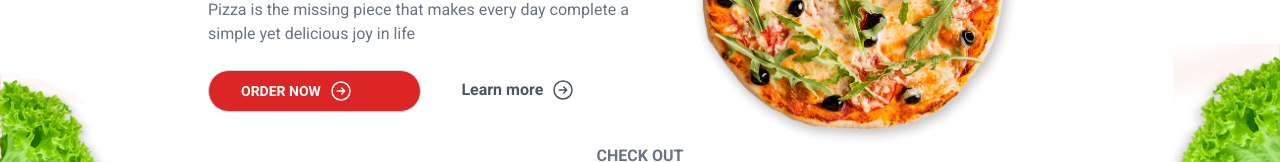
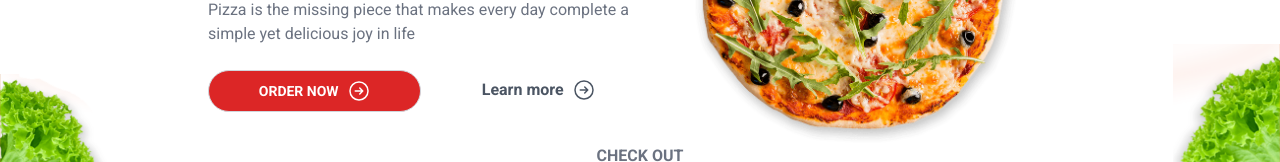
Before and after one commit to GogaImerlishvili/ecommerce-admin, a Next.js app: page / in a window 1280 px wide. Shown: the part 234-396 px from the top of the page. Built offline with nearby package versions, Linux system fonts and the light colour scheme; no server answers.

Commit message:
add selection for types

```diff
--- a/src/app/globals.css
+++ b/src/app/globals.css
@@ -2,6 +2,7 @@
 @tailwind components;
 @tailwind utilities;
 
+select,
 input[type="email"],
 input[type="password"],
 input[type="text"],
@@ -24,8 +25,8 @@ label {
 label + input {
   margin-top: -2px;
 }
-button {
-  @apply block w-full text-gray-700 font-semibold;
+button, .button{
+  @apply flex w-full justify-center gap-2 text-gray-700 font-semibold;
   @apply border border-gray-300 rounded-xl px-6 py-2;
 }
 button[type="submit"],
```
